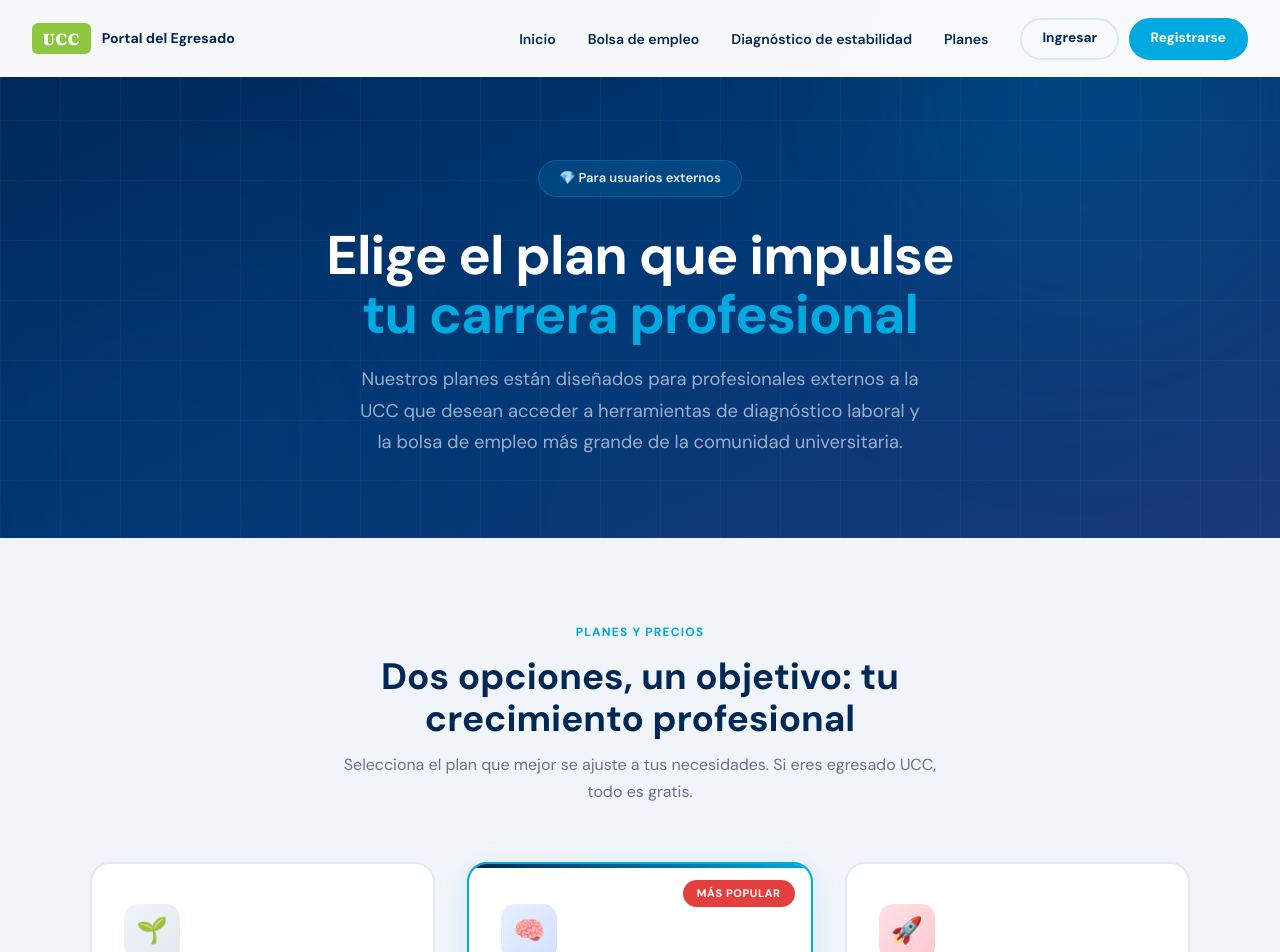
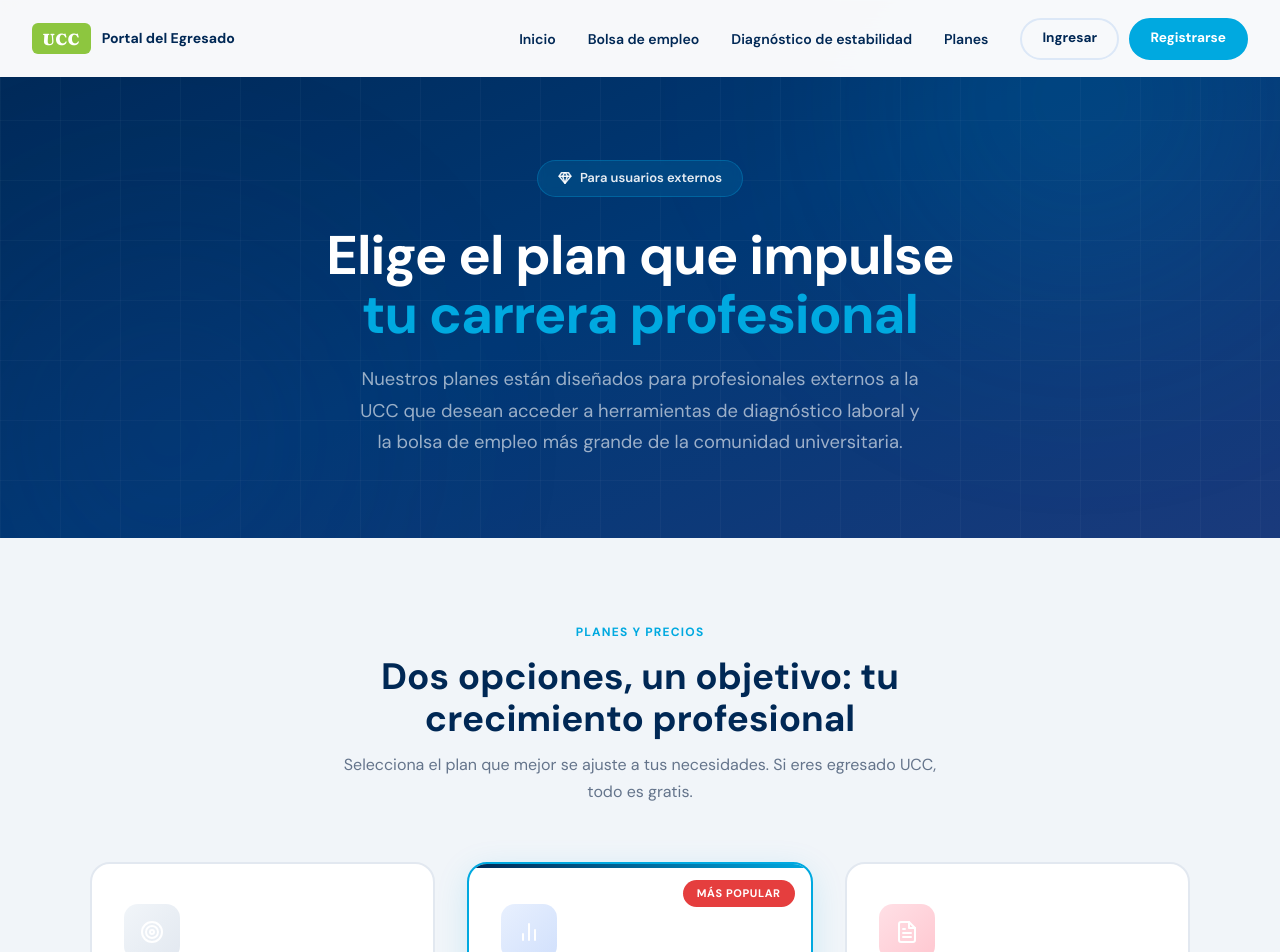
Before and after one commit to Andres0606/proyecto-ia, a Next.js app in the folder Front/: page /planes in a window 1280 px wide. Shown: the top 952 px of the page. Built offline with nearby package versions, Linux system fonts and the light colour scheme.

Commit message:
PRUEBA 26

```diff
--- a/Front/app/planes/page.tsx
+++ b/Front/app/planes/page.tsx
@@ -4,6 +4,30 @@ import { useState } from "react";
 import Header from "../Components/header";
 import Footer from "../Components/footer";
 import "../css/Planes/planes.css";
+
+// ── Iconos SVG ──────────────────────────────────────────────────────────────
+const PlanIcons = {
+  Target: () => (
+    <svg width="24" height="24" viewBox="0 0 24 24" fill="none" stroke="currentColor" strokeWidth="2" strokeLinecap="round" strokeLinejoin="round">
+      <circle cx="12" cy="12" r="10"/><circle cx="12" cy="12" r="6"/><circle cx="12" cy="12" r="2"/>
+    </svg>
+  ),
+  Chart: () => (
+    <svg width="24" height="24" viewBox="0 0 24 24" fill="none" stroke="currentColor" strokeWidth="2" strokeLinecap="round" strokeLinejoin="round">
+      <line x1="18" y1="20" x2="18" y2="10"/><line x1="12" y1="20" x2="12" y2="4"/><line x1="6" y1="20" x2="6" y2="14"/>
+    </svg>
+  ),
+  File: () => (
+    <svg width="24" height="24" viewBox="0 0 24 24" fill="none" stroke="currentColor" strokeWidth="2" strokeLinecap="round" strokeLinejoin="round">
+      <path d="M14 2H6a2 2 0 0 0-2 2v16a2 2 0 0 0 2 2h12a2 2 0 0 0 2-2V8z"/><polyline points="14 2 14 8 20 8"/><line x1="16" y1="13" x2="8" y2="13"/><line x1="16" y1="17" x2="8" y2="17"/><polyline points="10 9 9 9 8 9"/>
+    </svg>
+  ),
+  Diamond: () => (
+    <svg width="14" height="14" viewBox="0 0 24 24" fill="none" stroke="currentColor" strokeWidth="2.5" strokeLinecap="round" strokeLinejoin="round">
+      <path d="M6 3h12l4 6-10 12L2 9l4-6z"/><path d="M11 3 8 9l4 12 4-12-3-6"/><path d="M2 9h20"/>
+    </svg>
+  )
+};
 
 // ── Datos de planes ──────────────────────────────────────────────────────────
 const PLANES = [
@@ -14,7 +38,7 @@ const PLANES = [
     price: "0",
     period: "siempre gratis",
     note: "Perfil básico y acceso a vacantes en modo lectura.",
-    icon: "🌱",
+    icon: <PlanIcons.Target />,
     iconClass: "plan-card__icon--free",
     popular: false,
     features: [
@@ -34,7 +58,7 @@ const PLANES = [
     price: "29.900",
     period: "pago único",
     note: "Sin cargos recurrentes — paga una vez, usa siempre.",
-    icon: "🧠",
+    icon: <PlanIcons.Chart />,
     iconClass: "plan-card__icon--basic",
     popular: true,
     features: [
@@ -54,7 +78,7 @@ const PLANES = [
     price: "49.900",
     period: "/ mes",
     note: "Cancela cuando quieras. Sin permanencia.",
-    icon: "🚀",
+    icon: <PlanIcons.File />,
     iconClass: "plan-card__icon--pro",
     popular: false,
     features: [
@@ -109,7 +133,10 @@ function PlanesHero() {
       <div className="planes-hero__blob planes-hero__blob--1" />
       <div className="planes-hero__blob planes-hero__blob--2" />
       <div className="planes-hero__content">
-        <span className="planes-hero__badge">💎 Para usuarios externos</span>
+        <span className="planes-hero__badge">
+          <PlanIcons.Diamond />
+          Para usuarios externos
+        </span>
         <h1 className="planes-hero__title">
           Elige el plan que impulse
           <br />
```
